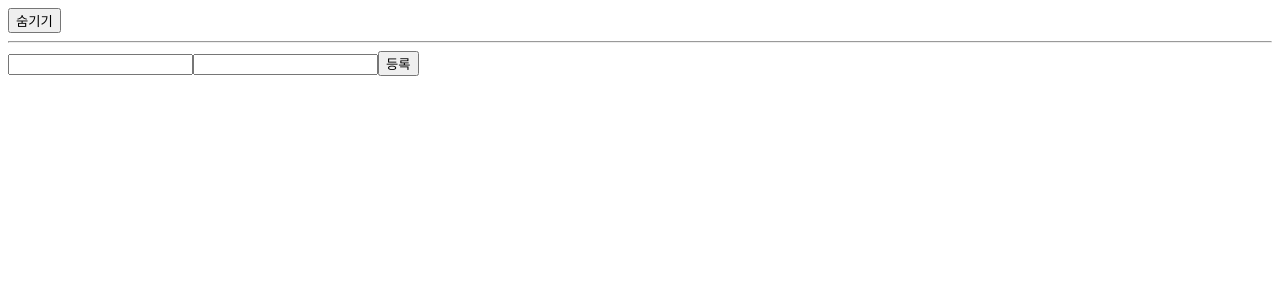
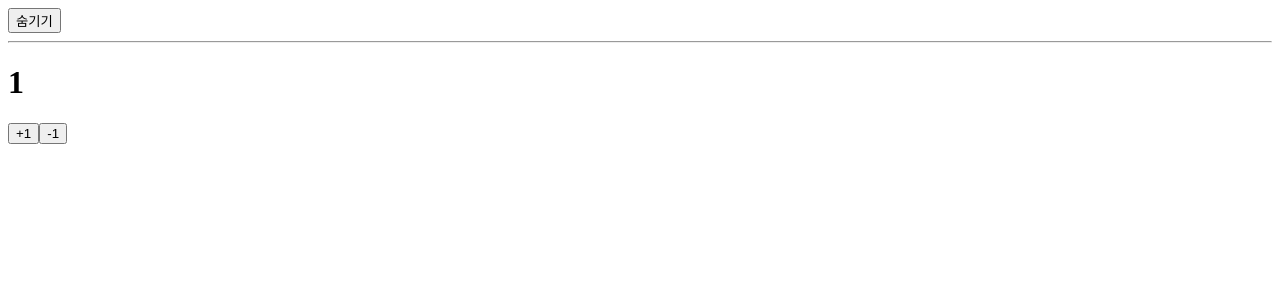
Before and after one commit to poohoot-play/react-hooks-tutorial, a React (Create React App) app: page / in a window 1280 px wide. Both pictures are taken after a click on the button "보이기". Shown: the top 300 px of the page. Built offline with nearby package versions, Linux system fonts and the light colour scheme.

Commit message:
useReducerCounter 코드 리팩토링

```diff
--- a/src/App.tsx
+++ b/src/App.tsx
@@ -1,11 +1,11 @@
 import React, { useState } from 'react';
 // import UseStateCounter from './useStateCounter'; // useState 하나 사용(카운터)
 // import UseStateInfo from './useStateInfo'; // useState 여러번 사용(인풋텍스트)
-import UseStateMyForm from './useStateMyForm'; // useState와 Form
+// import UseStateMyForm from './useStateMyForm'; // useState와 Form
 
 // import UseEffectInfo from './useEffectInfo'; // useEffect(인풋텍스트)
 
-// import UseReducerCounter from './useReducerCounter'; // useReducer(카운터)
+import UseReducerCounter from './useReducerCounter'; // useReducer(카운터)
 // import UseReducerInfo from './useReducerInfo'; // useReducer(인풋텍스트)
 
 // import UseMemoAverage from './useMemoAverage'; // useMemo(인풋텍스트)
@@ -17,9 +17,9 @@
 const App = () => {
   const [visible, setVisible] = useState(false);
 
-  const onSubmit = (form: { name: string; description: string }) => {
-    console.log(form);
-  };
+  // const onSubmit = (form: { name: string; description: string }) => {
+  //   console.log(form);
+  // };
 
   return (
     <>
@@ -34,11 +34,11 @@
 
       {/* {visible && <UseStateCounter />} */}
       {/* {visible && <UseStateInfo />} */}
-      {visible && <UseStateMyForm onSubmit={onSubmit} />}
+      {/* {visible && <UseStateMyForm onSubmit={onSubmit} />} */}
 
       {/* {visible && <UseEffectInfo/>} */}
 
-      {/* {visible && <UseReducerCounter/>} */}
+      {visible && <UseReducerCounter />}
       {/* {visible && <UseReducerInfo/>} */}
 
       {/* {visible && <UseMemoAverage />} */}
--- a/src/useReducerCounter.tsx
+++ b/src/useReducerCounter.tsx
@@ -1,9 +1,8 @@
-import React from 'react';
-import { useReducer } from 'react';
+import React, { useReducer } from 'react';
 
-interface CounterState {
+type CounterState = {
   value: number;
-}
+};
 
 const initialState: CounterState = {
   value: 1,
@@ -22,18 +21,18 @@
   }
 }
 
-const Counter = () => {
+function Counter() {
   const [state, dispatch] = useReducer(reducer, initialState);
+  const onIncrease = () => dispatch({ type: 'INCREMENT' });
+  const onDecrease = () => dispatch({ type: 'DECREMENT', by: 1 });
 
   return (
     <div>
-      <p>
-        현재 카운터 : <b>{state.value}</b>
-      </p>
-      <button onClick={() => dispatch({ type: 'INCREMENT' })}>+1</button>
-      <button onClick={() => dispatch({ type: 'DECREMENT', by: 1 })}>-1</button>
+      <h1>{state.value}</h1>
+      <button onClick={onIncrease}>+1</button>
+      <button onClick={onDecrease}>-1</button>
     </div>
   );
-};
+}
 
 export default Counter;
```
